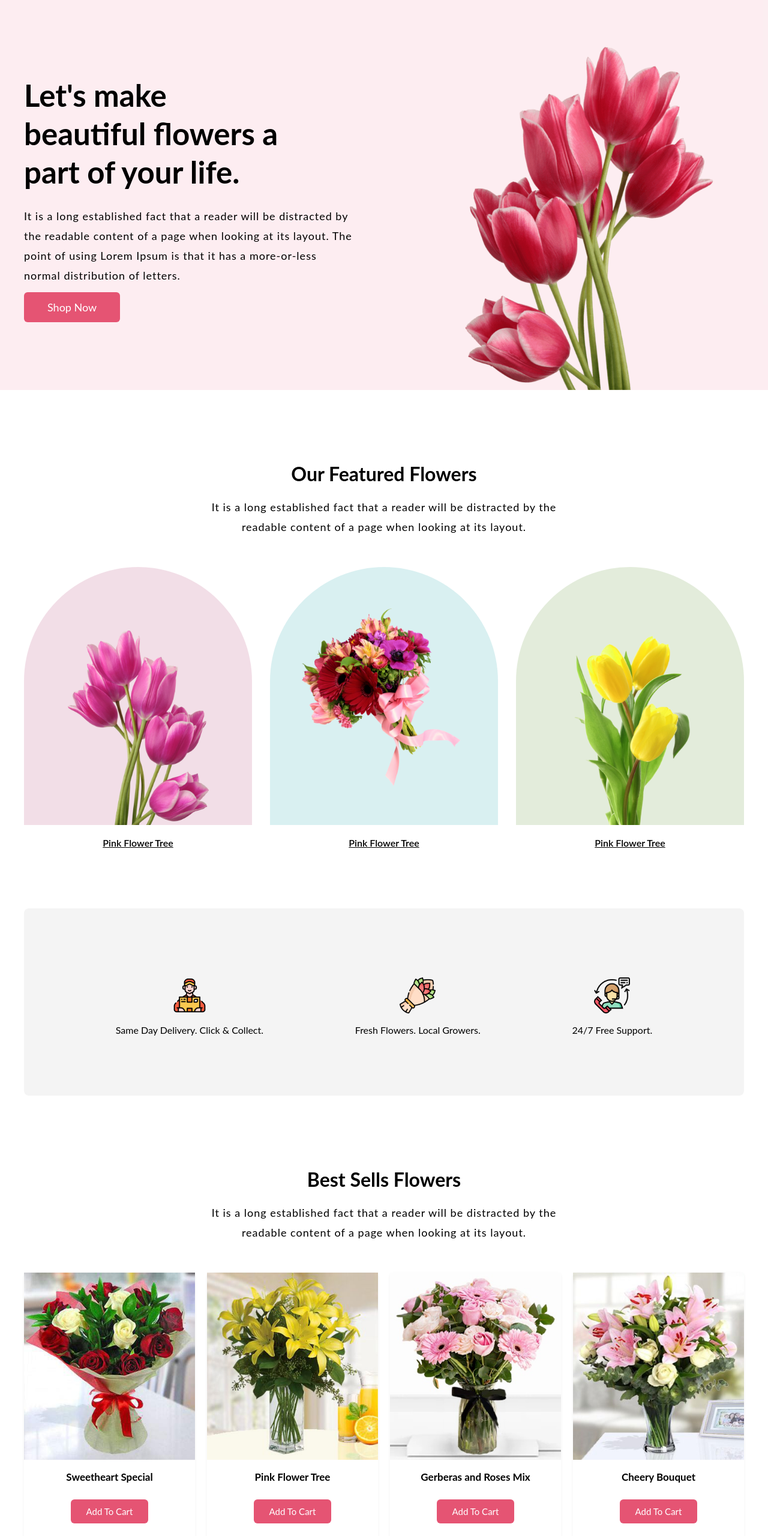
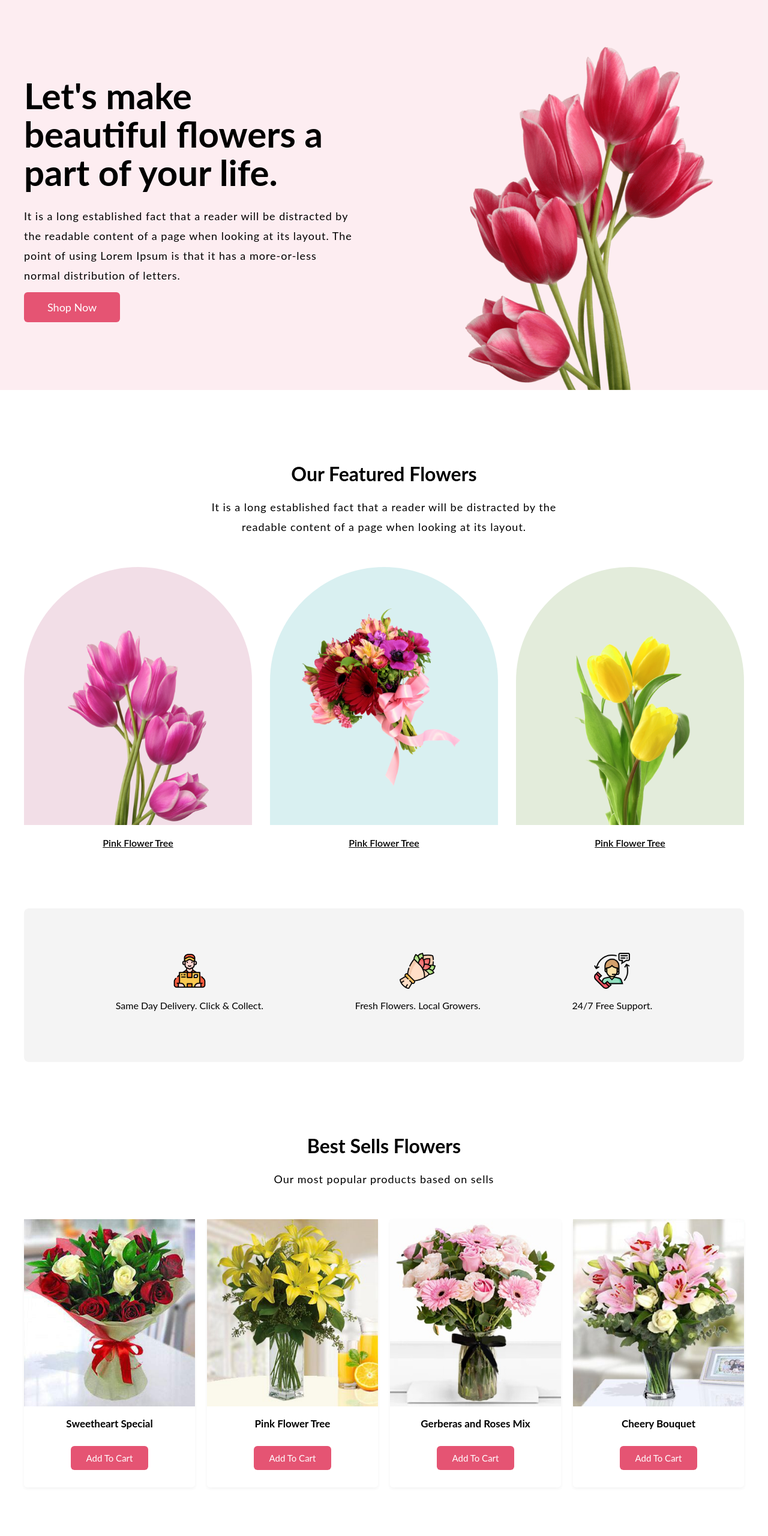
Before and after one commit to sohel5G/flower-shop, a plain HTML site: page index.html in a window 1280 px wide. Shown: the top 2560 px of the page at 60% size. Drawn offline with Linux system fonts and the light colour scheme.

Commit message:
All done

```diff
--- a/index.html
+++ b/index.html
@@ -73,8 +73,7 @@
         <section class="best-sell">
             <div class="container">
                 <h2 class="title">Best Sells Flowers</h2>
-                <p class="pera">It is a long established fact that a reader will be distracted by the readable content
-                    of a page when looking at its layout.</p>
+                <p class="pera">Our most popular products based on sells</p>
                 <div class="iner-section">
                     <div class="column">
                         <div><a href="#"><img src="./img/img1.jpg" alt="Flower"></a></div>
--- a/style.css
+++ b/style.css
@@ -76,7 +76,7 @@ header {
 }
 
 .banner-content h1 {
-    font-size: 51px;
+    font-size: 60px;
     line-height: 64px;
 }
 
@@ -151,7 +151,7 @@ header {
     text-align: center;
     border-radius: 8px;
     background: rgba(39, 39, 39, 0.05);
-    padding: 100px 0px;
+    padding: 59px 0px 85px;
 }
 
 .cust-info img {
@@ -247,10 +247,12 @@ header {
     margin: 100px 0px;
 }
 .newsletter .container .iner-section input[type="email"]{
-    padding: 10px;
+    padding: 11px;
     height: 27px;
     border: none;
     width: 400px;
+    border-radius: 5px;
+    font-size: 16px;
 }
 
 /* Footer Style  */
```
